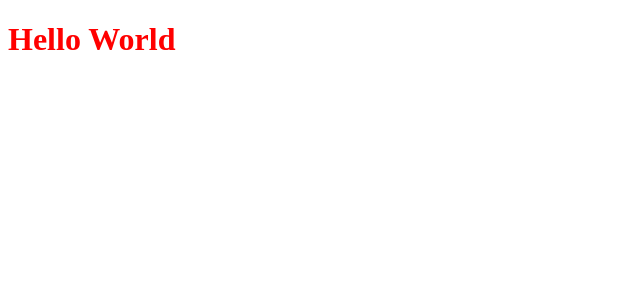
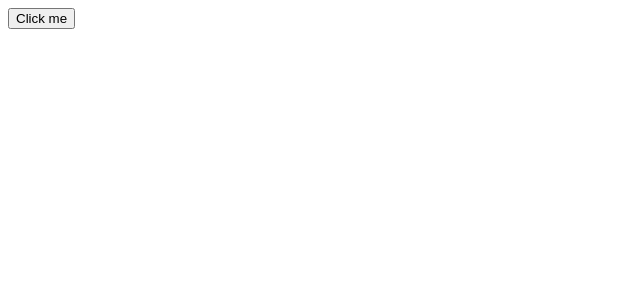
Before and after one commit to APCjayyrhen/MOBPROG-IT252-react-w3schools, a React (Vite) app in the folder my-react-app/: page / in a window 1280 px wide. Shown: the top 300 px of the page, without its empty margins (0-640 px from the left). Built offline with nearby package versions, Linux system fonts and the light colour scheme.

Commit message:
camelCase Event Attributes

```diff
--- a/my-react-app/src/main.jsx
+++ b/my-react-app/src/main.jsx
@@ -1,9 +1,11 @@
 import { createRoot } from 'react-dom/client'
 
 function Car() {
-  const x = "myclass";
+  const myfunc = () => {
+    alert('Hello World');
+  };
   return (
-    <h1 className={x}>Hello World</h1>
+    <button onClick={myfunc}>Click me</button>
   );
 }
 
```
